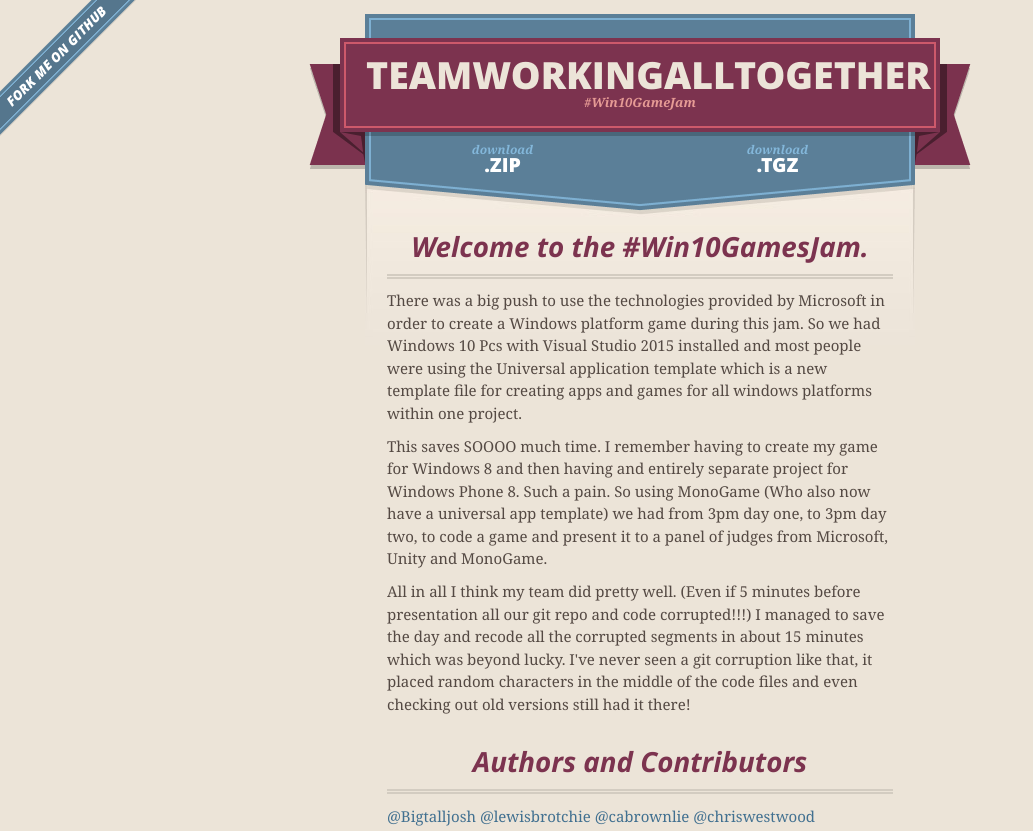
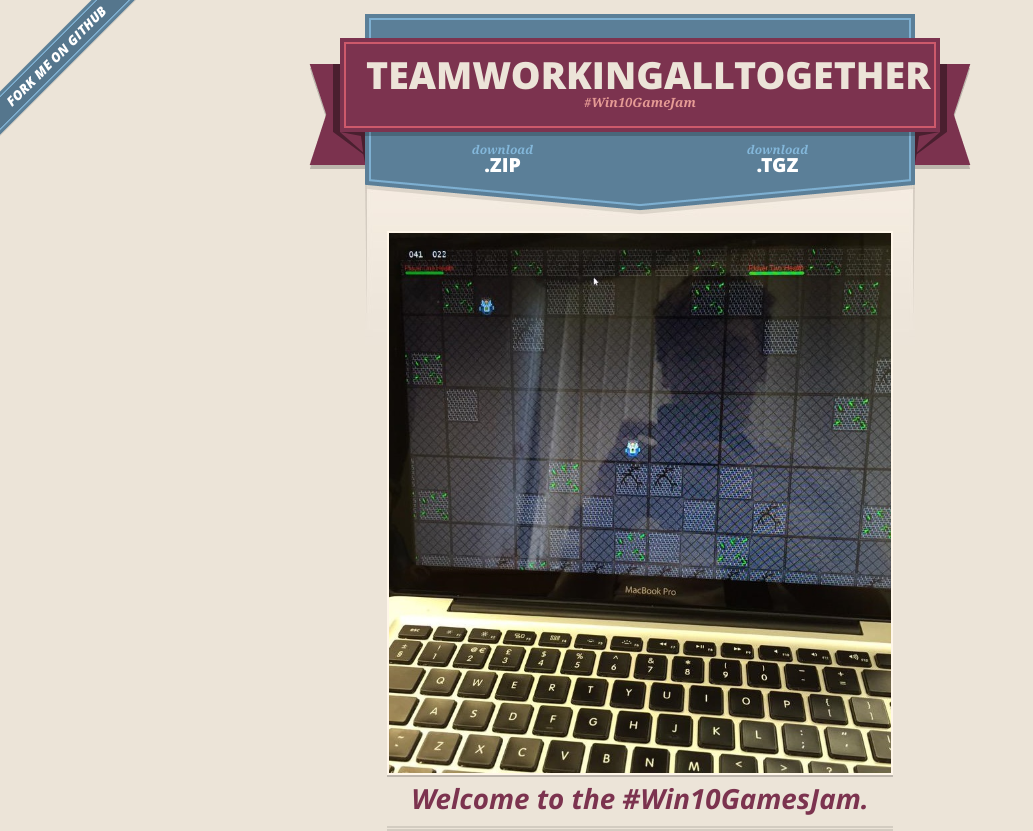
Before and after one commit to Bigtalljosh/TeamWorkingAllTogether, a plain HTML site: page index.html in a window 1280 px wide. Shown: the top 831 px of the page, without its empty margins (0-1033 px from the left). Drawn offline with nearby package versions, Linux system fonts and the light colour scheme.

Commit message:
Added image - page mostly complete now

```diff
--- a/index.html
+++ b/index.html
@@ -43,10 +43,9 @@
 
 
       <span class="banner-fix"></span>
-
-
       <section id="main_content">
         <h3>
+        <div><img src="images/headerimage.jpg"></centre></div>
 <a id="welcome-to-github-pages" class="anchor" href="#welcome-to-github-pages" aria-hidden="true"><span class="octicon octicon-link"></span></a>Welcome to the #Win10GamesJam.</h3>
 <p>There was a big push to use the technologies provided by Microsoft in order to create a Windows platform game during this jam.
 So we had Windows 10 Pcs with Visual Studio 2015 installed and most people were using the Universal application template which is a new template file for creating apps and games for all windows platforms within one project.</p>
```
Also changed, not shown: images/headerimage.jpg (added).
